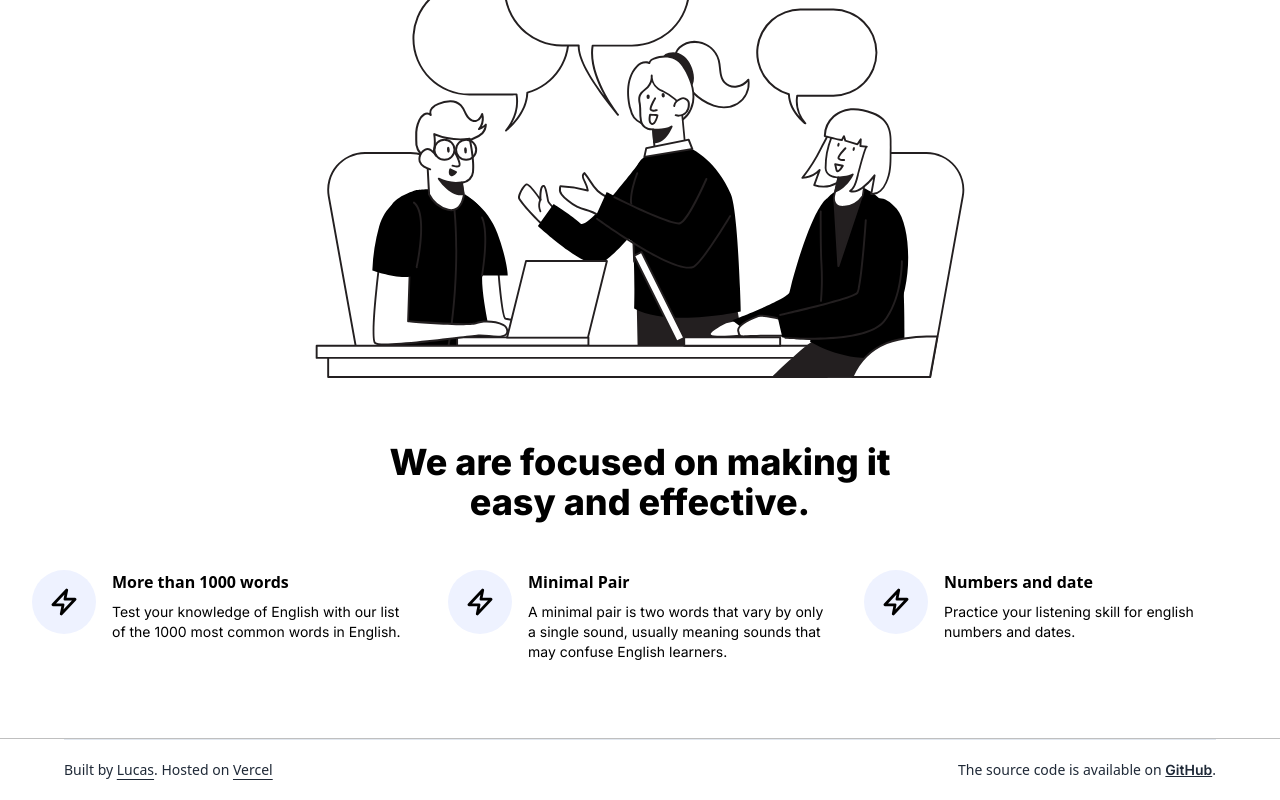
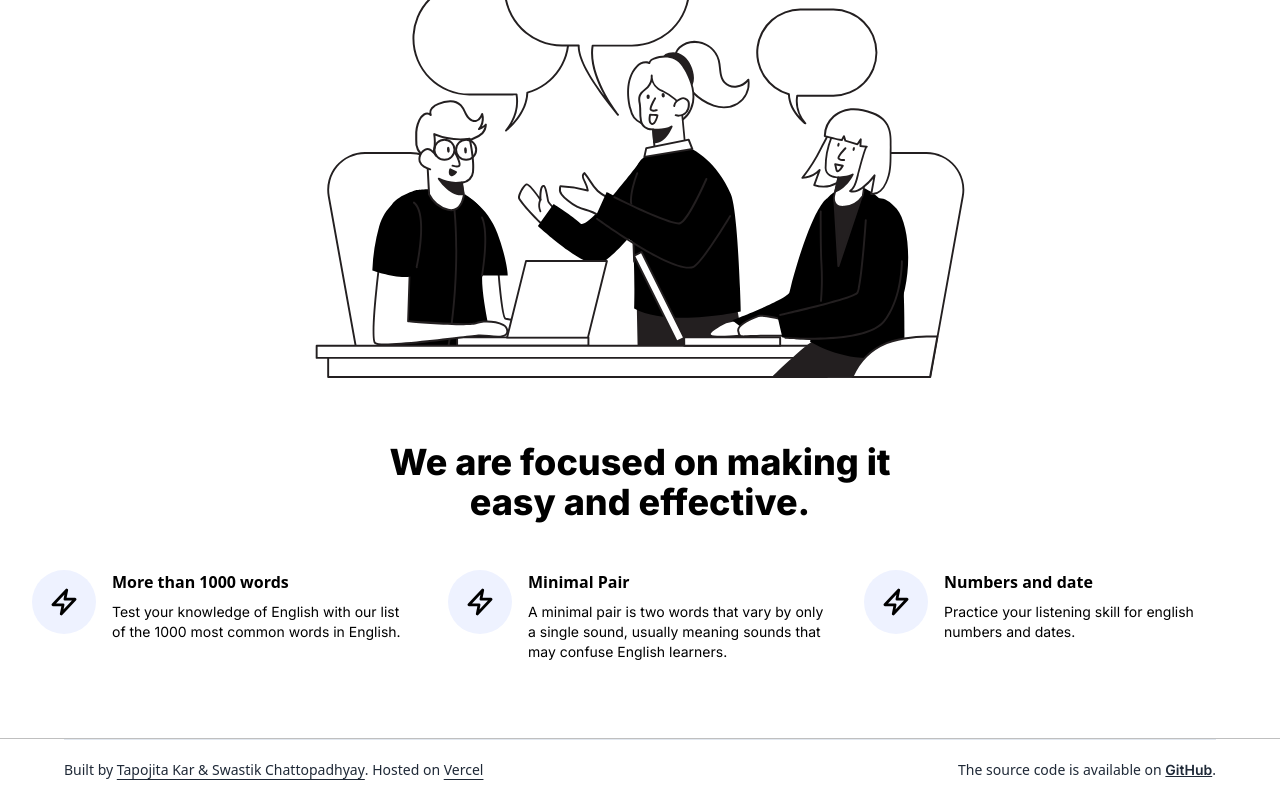
Before and after one commit to Tapo41/English_Listener, a React (Vite) app: page / in a window 1280 px wide. Shown: the part 475-1275 px from the top of the page. Built offline with nearby package versions, Linux system fonts and the light colour scheme; a web font is replaced by a local one.

Commit message:
Update Footer.tsx

```diff
--- a/src/components/Footer.tsx
+++ b/src/components/Footer.tsx
@@ -6,12 +6,12 @@ export default function Footer() {
           <p className="text-center text-sm leading-loose md:text-left">
             Built by{" "}
             <a
-              href='https://github.com/lucaspessivaldo'
+              href='https://github.com/Tapo41'
               target="_blank"
               rel="noreferrer"
               className="font-medium underline underline-offset-4"
             >
-              Lucas
+              Tapojita Kar & Swastik Chattopadhyay
             </a>
             . Hosted on{" "}
             <a
@@ -27,7 +27,7 @@ export default function Footer() {
         <p className="text-sm md:text-left">
           The source code is available on{" "}
           <a
-            href='https://github.com/lucaspessivaldo/english-listening-training'
+            href='https://github.com/Tapo41/English_Listener'
             target="_blank"
             rel="noreferrer"
             className="underline font-inter font-semibold"
```
